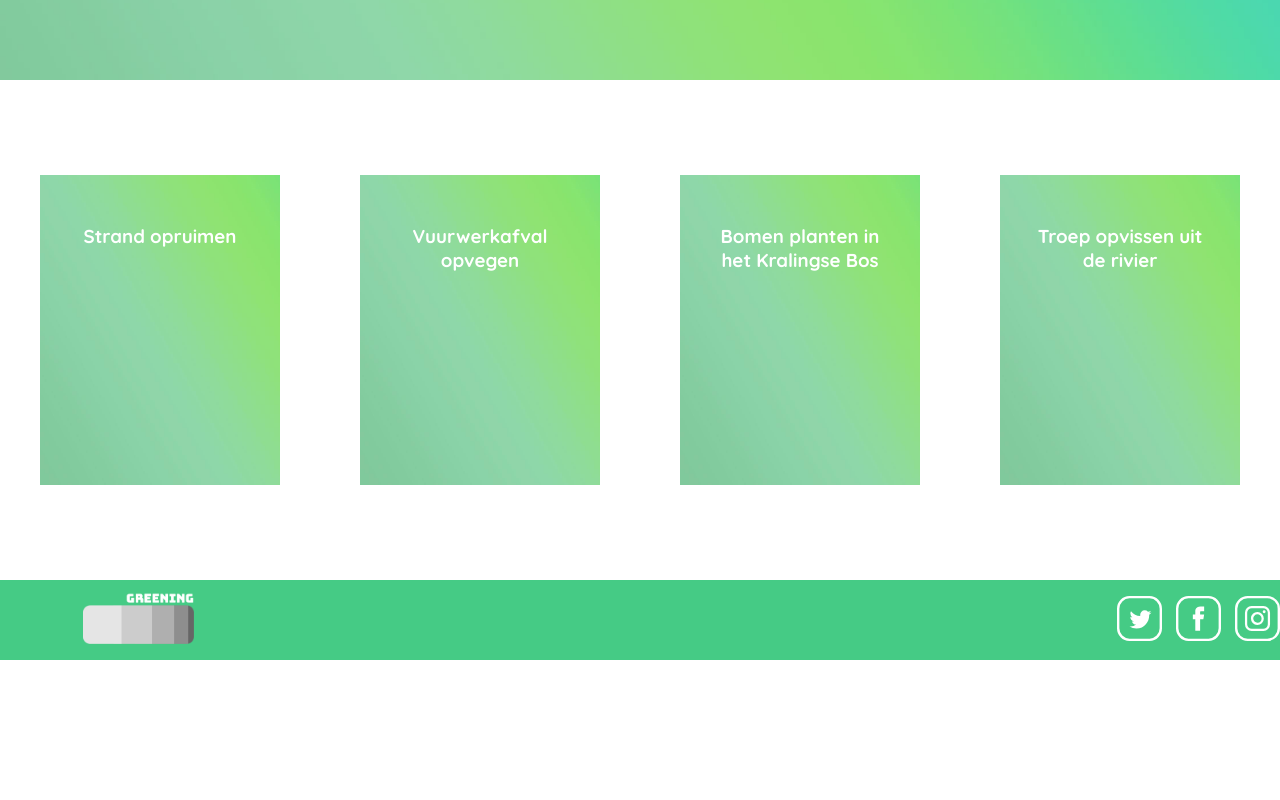
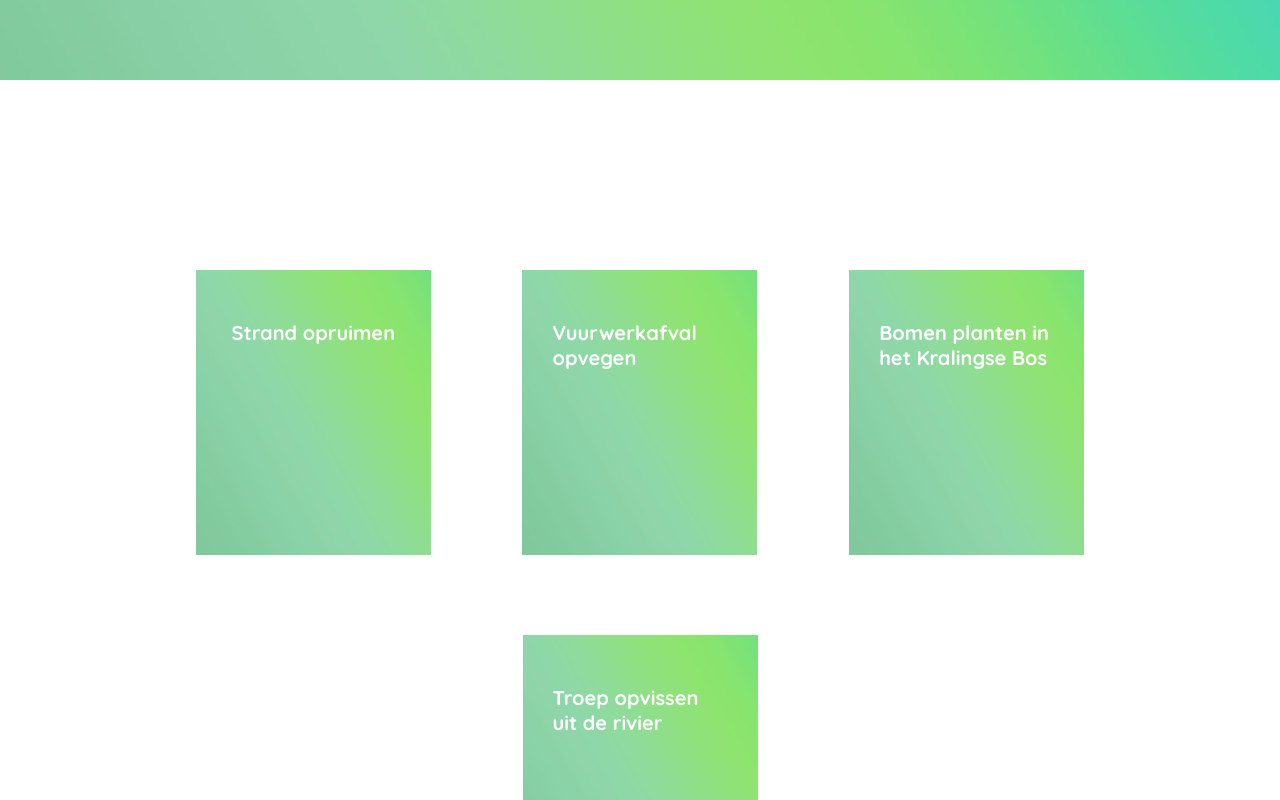
Before and after one commit to YolaLilian/greening-front-end, a React (Create React App) app: page /tips-and-tricks in a window 1280 px wide. Shown: the part 720-1520 px from the top of the page. Before the commit the page ends 1380 px from the top, so only its background shows below. Built offline with nearby package versions, Linux system fonts and the light colour scheme.

Commit message:
Edited item-tiles

```diff
--- a/src/components/ShowIdeasPage/ideas/IdeasCards.js
+++ b/src/components/ShowIdeasPage/ideas/IdeasCards.js
@@ -2,37 +2,38 @@ import React, { useEffect, useState } from 'react'
 import cardlink from '../../../images/cardlink_bg.jpg';
 
 const container = {
-      height:"50vh",
   display: "flex",
   flexDirection: "row",
-      justifyContent: "center",
+  justifyContent: "space-around",
   alignitems: "center",
-      margin: "50px 0"
+  flexWrap: "wrap",
+  margin: "150px 150px",
 }
 
 const cardlinkStyle = {
   backgroundImage:`url(${cardlink})`,
   backgroundSize: "cover",
-        height:"250px",
-        width: "200px",
+  height:"225px",
+  width: "175px",
   alignSelf: "center",
   padding: "30px",
   margin: "40px",
-        margintop: "50px"
+  margintop: "50px",
+  display: "flex",
+  justifyContent: "center",
+  flexWrap: "wrap",
 }
 
 const h3_style = {
   color: "white",
-        textAlign: "center",
-        justifyContent: "center",
-        display: "flex",
+  fontSize: "20px",
 }
 
  const IdeasCards = () => {
     const [ideas, setIdeas] = useState([])
 
     useEffect(() => {
-                fetch("http://greening.louis.lol/api/idea")
+                fetch("http://greening.louis.lol/api/ideas")
                 .then(response => response.json())
                 .then(data => setIdeas(data))
     },[])
@@ -43,10 +44,9 @@ const container = {
             {ideas.map((idea =>
               (
               <div className="cardlink" style={cardlinkStyle}>
-                <h3 style={h3_style}>{idea.username}</h3>
+              <h3 style={h3_style}>{idea.title}</h3>
               </div>
               )
-
             ))}
             {/* <div className="cardlink" style={cardlinkStyle}>
               <h3 style={h3_style}>Strand opruimen</h3>
--- a/src/components/TipsTricksPage/MainHeroImage.js
+++ b/src/components/TipsTricksPage/MainHeroImage.js
@@ -15,12 +15,6 @@ const OurMainHeroImage = styled.p`
     justify-content: center;
     align-items: center;
 
-    .button a {
-        text-decoration: none;
-        color: white;
-        font-family: "Open Sans";
-    }
-
     h1 {
         margin: 0;
         text-align: center;
@@ -36,9 +30,6 @@ const OurheroImage = () => {
         <OurMainHeroImage>
             <div className="heroContent">
                 <h1>Tips and Tricks</h1>
-                <button className="button" onClick={ <Link to="/"></Link>}>
-                    <Link to="/tips-and-tricks" className="link">Tips and Tricks</Link>
-                </button>
             </div>
         </OurMainHeroImage>
     );
--- a/src/components/TipsTricksPage/tipsTricks/TipsOverview.js
+++ b/src/components/TipsTricksPage/tipsTricks/TipsOverview.js
@@ -15,31 +15,34 @@ class Ideas extends Component {
   //Dit is je render wat getoond wordt.
   render() {
     const container = {
-      height:"50vh",
       display: "flex",
       flexDirection: "row",
-      justifyContent: "center",
+      justifyContent: "space-around",
       alignitems: "center",
-      margin: "50px 0"
+      flexWrap: "wrap",
+      margin: "150px 150px",
     }
 
     const cardlinkStyle = {
       backgroundImage:`url(${cardlink})`,
       backgroundSize: "cover",
-        height:"250px",
-        width: "200px",
+      height:"225px",
+      width: "175px",
       alignSelf: "center",
       padding: "30px",
       margin: "40px",
-        margintop: "50px"
+      margintop: "50px",
+      display: "flex",
+      justifyContent: "center",
+      flexWrap: "wrap",
     }
 
     const h3_style = {
       color: "white",
-        textAlign: "center",
-        justifyContent: "center",
-        display: "flex",
+      fontSize: "20px",
     }
+
+
     return (
       <div className="App">
           <div style={container}>
--- a/src/components/pages/Homepage/CardLink.js
+++ b/src/components/pages/Homepage/CardLink.js
@@ -15,55 +15,58 @@ class Cardlink extends Component {
     console.log("Hallo ik ben er")
   }
 
-
   //Dit is je render wat getoond wordt.
   render() {
     const container = {
-      height:"50vh",
       display: "flex",
       flexDirection: "row",
-      justifyContent: "center",
+      justifyContent: "space-around",
       alignitems: "center",
-      margin: "50px 0",
-      // border: "3px solid red",
+      flexWrap: "wrap",
+      margin: "150px 150px",
     }
 
     const cardlinkStyle = {
       backgroundImage:`url(${cardlink})`,
       backgroundSize: "cover",
-        height:"150px",
-        width: "100px",
+      height:"225px",
+      width: "175px",
       alignSelf: "center",
       padding: "30px",
       margin: "40px",
       margintop: "50px",
-        // border: "2px solid blue",
-        // cursor: "pointer"
+      display: "flex",
+      justifyContent: "center",
+      flexWrap: "wrap",
+    }
+
+    const imageStyle = {
+      height: "170px",
+      width: "120px",
     }
 
     const h3_style = {
       color: "white",
-        textAlign: "center",
-        justifyContent: "center",
-        display: "flex"
+      fontSize: "20px",
     }
+
     return (
       <div className="App">
           <div style={container}>
               <div className="cardlink" style={cardlinkStyle}>
-                <img src={icon_1}  alt=""/>
+                <img style={imageStyle} src={icon_1}  alt=""/>
                 <h3 style={h3_style}>Brainstorm</h3>
               </div>
               <div className="cardlink" style={cardlinkStyle}>
-                <img src={icon_2} alt=""/>
+                <img style={imageStyle} src={icon_2} alt=""/>
                 <h3 style={h3_style}>Idee&euml;n</h3>
               </div>
               <div className="cardlink" style={cardlinkStyle}>
-                <img src={icon_3} alt=""/>
+                <img style={imageStyle} src={icon_3} alt=""/>
                 <h3 style={h3_style}>Bijeenkomsten</h3>
               </div>
               <div className="cardlink" style={cardlinkStyle}>
-                <img src={icon_4} alt=""/>
+                <img style={imageStyle} src={icon_4} alt=""/>
                 <h3 style={h3_style}>Tips and tricks</h3>
               </div>
           </div>
```
Lines whose indentation alone changed are shown as unchanged.
